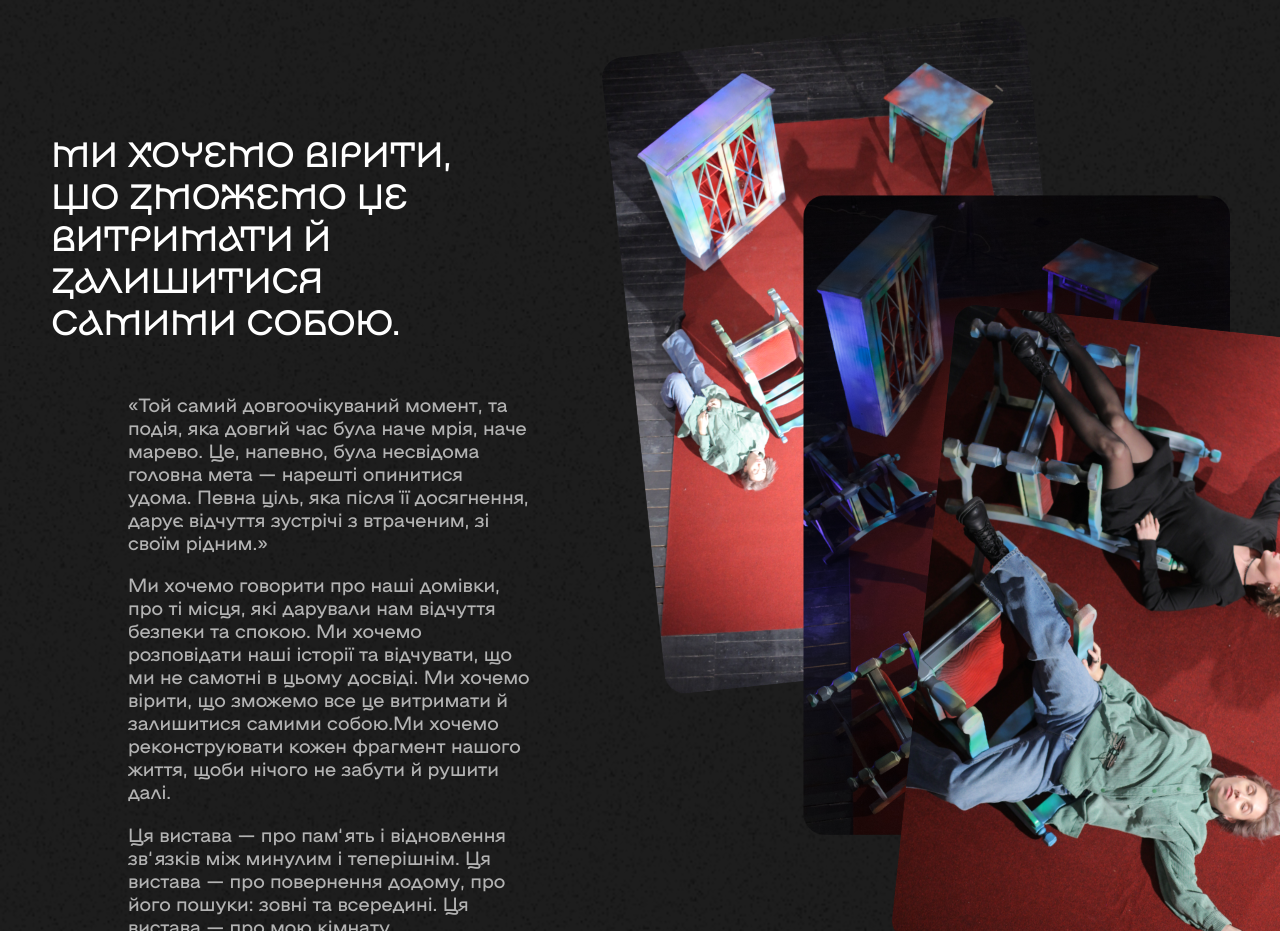
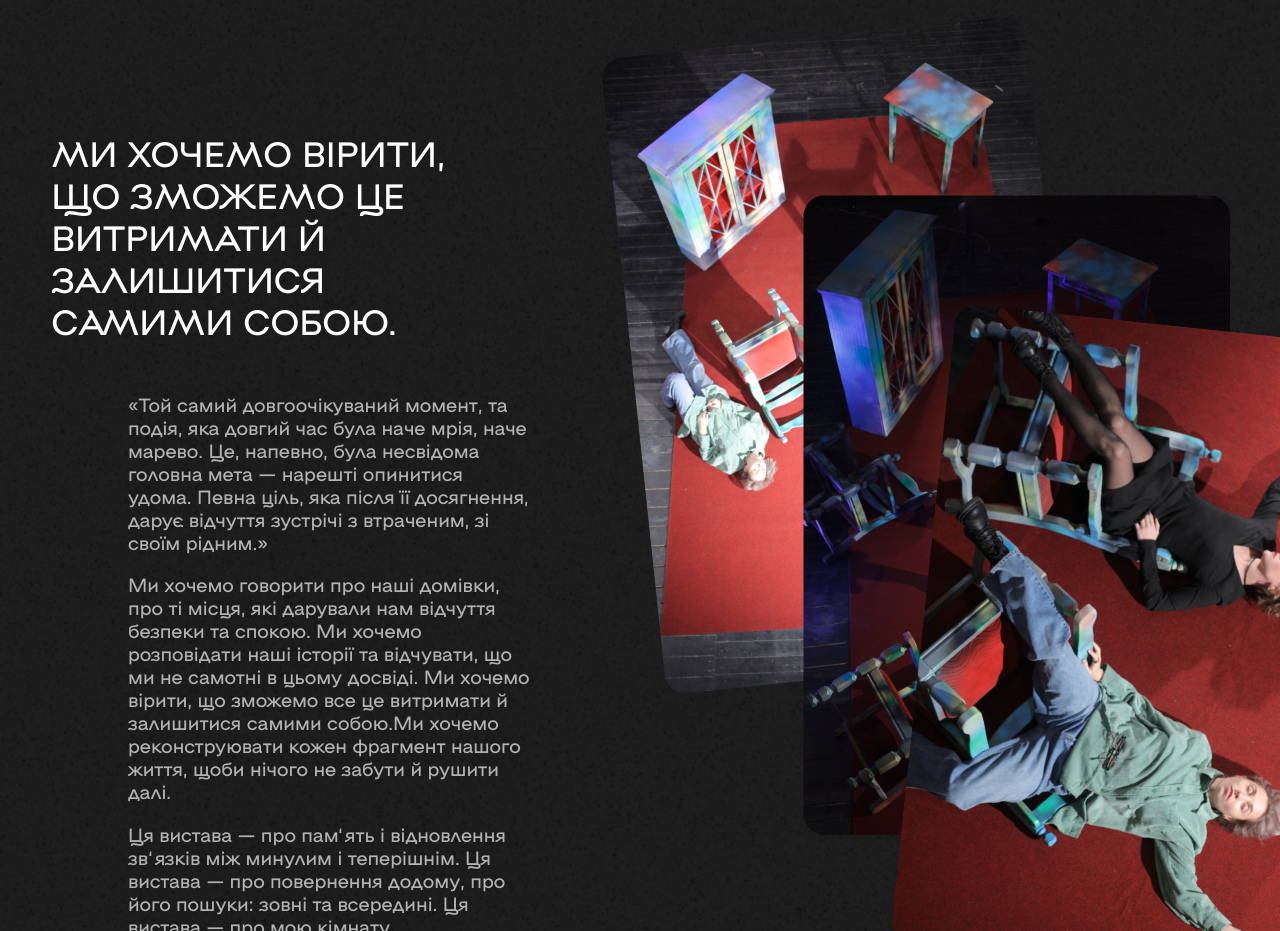
Before and after one commit to okuruchimas/Vatra-Frontend, a Next.js app: page /inside-my-room in a window 1280 px wide. Shown: the part 1680-2611 px from the top of the page. Built offline with nearby package versions, Linux system fonts and the light colour scheme; what react-animations would draw is missing.

Commit message:
deleted z

```diff
--- a/components /PerformanceDetails/index.tsx
+++ b/components /PerformanceDetails/index.tsx
@@ -76,7 +76,7 @@ const DescriptionWrap = styled.div`
 
 const DescriptionTitle = styled.span`
   text-transform: uppercase;
-  font-family: "namu-1400";
+  font-family: "namu-1600";
   font-size: 4.4vh;
   color: #fff;
   @media (max-width: 960px) {
```
